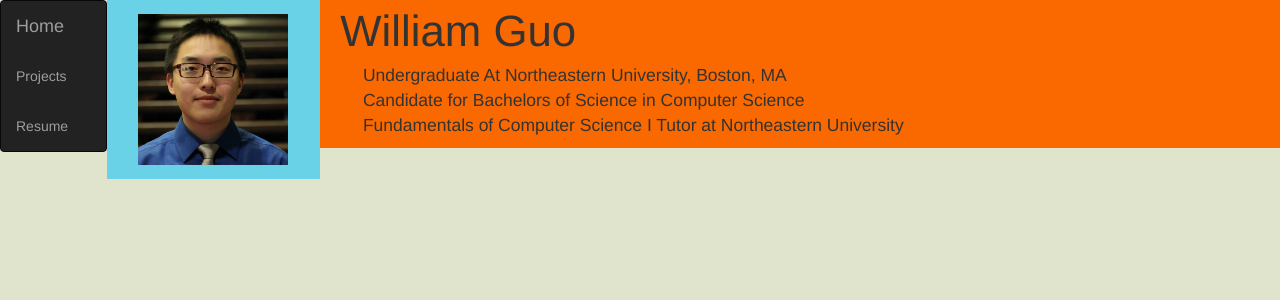
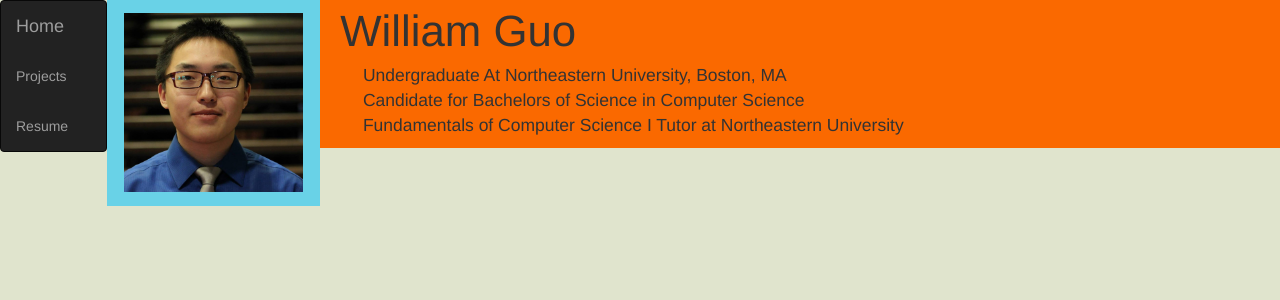
Before and after one commit to Guo-William/Personal-Website, a PHP site: page / in a window 1280 px wide. Shown: the top 300 px of the page. Run offline with PHP 8.4, Linux system fonts and the light colour scheme; some libraries are stand-ins or nearby versions.

Commit message:
going straight back to full 1

```diff
--- a/index.php
+++ b/index.php
@@ -27,12 +27,8 @@
       <?php require('includes/navbar.php');?>
     </div>
     <div class="head-shot col-xs-12 col-sm-3 col-md-2 col-lg-2">
-      <div class="col-xs-1"></div>
-      <div class="col-xs-10 col-sm-12 col-md-12 col-lg-12">
         <img class="center-block" src="images\headshot.jpg" alt="Headshot"
           style="width:96%; height:96%;">
-      </div>
-      <div class="col-xs-1"></div>
     </div>
     <div class="theTop col-xs-12 col-sm-7 col-md-9 col-lg-9">
       <p class="name">
```
